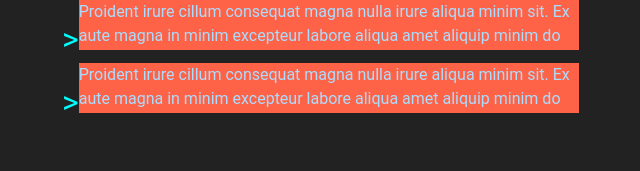
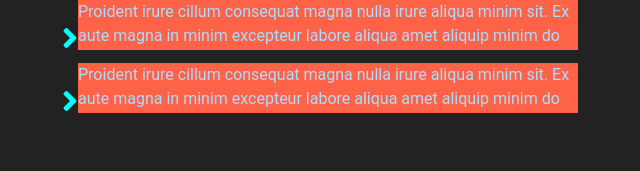
Before and after one commit to tomasz-konecki/react-webpack-scss, a React app: page / in a window 1280 px wide. Shown: the top 171 px of the page, without its empty margins (23-663 px from the left). Built offline with nearby package versions, Linux system fonts and the light colour scheme.

Commit message:
Updated code

```diff
--- a/package.json
+++ b/package.json
@@ -8,8 +8,10 @@
     "start": "npm-run-all --parallel webpack lint:watch",
     "lint": "node_modules/.bin/esw webpack.config.* src tools",
     "lint:watch": "npm run lint -- --watch",
-		"test": "babel-node mocha --reporter progress tools/testSetup.js \"src/**/*.test.js\"",
-		"webpack": "webpack-dev-server --inline --hot --port 8080 --host 0.0.0.0 --config ./webpack.config.js",
+    "test":
+      "babel-node mocha --reporter progress tools/testSetup.js \"src/**/*.test.js\"",
+    "webpack":
+      "webpack-dev-server --inline --hot --port 9000 --host 0.0.0.0 --config ./webpack.config.js",
     "build": "SET NODE_ENV=production & webpack"
   },
   "repository": {
--- a/src/components/AnimatedHeight.js
+++ b/src/components/AnimatedHeight.js
@@ -3,40 +3,51 @@ import "./AnimatedHeight.scss";
 
 class AnimatedHeight extends Component {
   state = {
-		mangoClass: ""
+    rectangleClass: "",
+    iconDirection: "right"
   };
 
-	handleClick = (e) => {
-		let mangoClass = this.state.mangoClass === "extended" ? "" : "extended";
+  handleClick = () => {
+    let rectangleClass =
+      this.state.rectangleClass === "extended" ? "" : "extended";
+    let iconDirection = this.state.iconDirection === "right" ? "down" : "right";
     this.setState({
-			mangoClass
+      rectangleClass,
+      iconDirection
     });
   };
 
   render() {
+    let direction = this.state.iconDirection;
     return (
       <div className="container">
         <div className="icon" onClick={this.handleClick}>
-					>
+          <i className={`fas fa-angle-${direction}`} />
         </div>
-				<div className={[ "mango", this.state.mangoClass ].join(" ")}>
+        <div className={["rectangle", this.state.rectangleClass].join(" ")}>
           <p>
-						Proident irure cillum consequat magna nulla irure aliqua minim sit. Ex aute magna in minim excepteur labore
-						aliqua amet aliquip minim do fugiat occaecat ad. Lorem proident amet ea eu voluptate do laborum laborum
-						culpa occaecat. Consequat eu laborum aliqua esse duis elit anim excepteur laborum nulla voluptate. Qui minim
-						veniam labore enim minim ex consectetur ex fugiat excepteur adipisicing. Ipsum velit sint sunt in.
+            Proident irure cillum consequat magna nulla irure aliqua minim sit.
+            Ex aute magna in minim excepteur labore aliqua amet aliquip minim do
+            fugiat occaecat ad. Lorem proident amet ea eu voluptate do laborum
+            laborum culpa occaecat. Consequat eu laborum aliqua esse duis elit
+            anim excepteur laborum nulla voluptate. Qui minim veniam labore enim
+            minim ex consectetur ex fugiat excepteur adipisicing. Ipsum velit
+            sint sunt in.
           </p>
         </div>
         <br />
         <div className="icon" onClick={this.handleClick}>
-					>
+          <i className={`fas fa-angle-${direction}`} />
         </div>
-				<div className={[ "mango", this.state.mangoClass ].join(" ")}>
+        <div className={["rectangle", this.state.rectangleClass].join(" ")}>
           <p>
-						Proident irure cillum consequat magna nulla irure aliqua minim sit. Ex aute magna in minim excepteur labore
-						aliqua amet aliquip minim do fugiat occaecat ad. Lorem proident amet ea eu voluptate do laborum laborum
-						culpa occaecat. Consequat eu laborum aliqua esse duis elit anim excepteur laborum nulla voluptate. Qui minim
-						veniam labore enim minim ex consectetur ex fugiat excepteur adipisicing. Ipsum velit sint sunt in.
+            Proident irure cillum consequat magna nulla irure aliqua minim sit.
+            Ex aute magna in minim excepteur labore aliqua amet aliquip minim do
+            fugiat occaecat ad. Lorem proident amet ea eu voluptate do laborum
+            laborum culpa occaecat. Consequat eu laborum aliqua esse duis elit
+            anim excepteur laborum nulla voluptate. Qui minim veniam labore enim
+            minim ex consectetur ex fugiat excepteur adipisicing. Ipsum velit
+            sint sunt in.
           </p>
         </div>
       </div>
--- a/src/components/AnimatedHeight.scss
+++ b/src/components/AnimatedHeight.scss
@@ -1,10 +1,10 @@
-.mango {
+.rectangle {
   height: 50px;
   width: 500px;
   overflow: hidden;
   display: inline-block;
   background-color: tomato;
-	transition: height 1s;
+  transition: height 0.5s;
 }
 
 .extended {
--- a/src/scss/App.scss
+++ b/src/scss/App.scss
@@ -1,7 +1,6 @@
 // @import "3rd/Reset.scss";
-// @import url("https://fonts.googleapis.com/css?family=Roboto+Condensed");
-
-@import url('/font-awesome-4.6.3/css/font-awesome.min.css');
+@import url("https://fonts.googleapis.com/css?family=Roboto+Condensed");
+@import url("https://use.fontawesome.com/releases/v5.0.6/css/all.css");
 
 body {
   background: #222;
```
Lines whose indentation alone changed are shown as unchanged.
